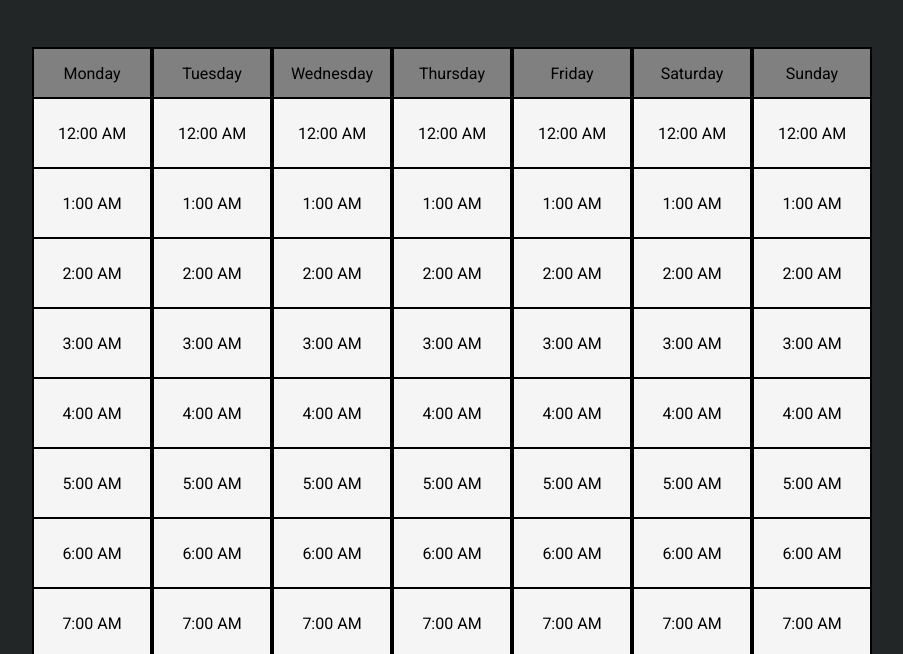
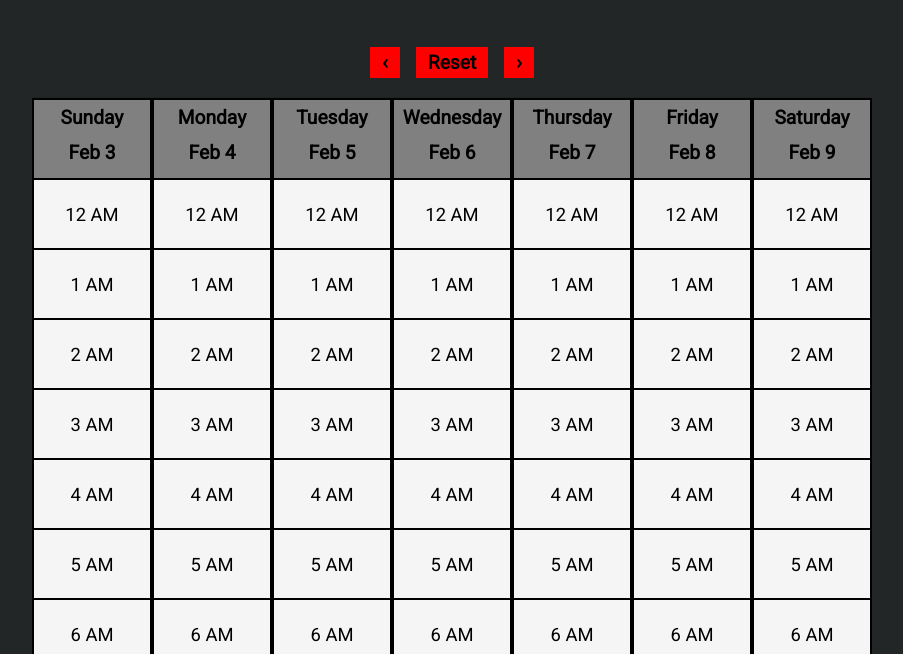
Before and after one commit to nezartarbin/group-schedule, a website: page public/home.html in a window 1280 px wide. Shown: the part 141-795 px from the top of the page, without its empty margins (188-1091 px from the left). Drawn offline with nearby package versions, Linux system fonts and the light colour scheme.

Commit message:
added ability to change selected week

```diff
--- a/public/css/main.css
+++ b/public/css/main.css
@@ -2,6 +2,7 @@ body {
     background-color: #222627;
     color: white;
     font-family: "Roboto";
+    text-align: center;
 }
 
 h1 {
@@ -10,11 +11,12 @@ h1 {
 }
 
 #schedule-div {
-    margin: 50px auto 0px auto;
+    margin: 20px auto 0px auto;
     display: grid;
     grid-template-columns: repeat(7,120px);
-    grid-template-rows: 50px repeat(24,70px);
+    grid-template-rows: 80px repeat(24,70px);
     justify-content: center;
+    grid-auto-flow: column;
 }
 
 .schedule-cell {
@@ -24,6 +26,7 @@ h1 {
     color: black;
     line-height: 70px;
     text-align: center;
+    font-size: 1.15rem;
 }
 
 .schedule-cell:hover {
@@ -36,20 +39,23 @@ h1 {
     height: 70px;
     color: black;
     line-height: 70px;
+    font-size: 1.15rem;
     text-align: center;
 }
 
-.schedule-day {
+.schedule-label {
     background-color: gray;
     border: 2px solid black;
-    height: 50px;
+    height: 80px;
     color: black;
-    line-height: 50px;
+    line-height: 35px;
     text-align: center;
+    font-size: 1.2rem;
+    font-weight: 750;
 }
 
 #submit-time {
-    margin: 100px auto 70px auto;
+    margin: 30px auto;
     background: red;
     display: block;
     width: 150px;
@@ -61,3 +67,27 @@ h1 {
     color: #ffffff;
     text-shadow: 3px 2px 1px #000;
 }
+
+#formone {
+    width: 500px;
+    margin: 100px auto 70px auto;
+}
+
+#time {
+    text-align: center;
+}
+
+#buttons {
+    display: inline-block;
+}
+
+.time {
+    background: red;
+    border-radius: 0px;
+    font-size: 1.2rem;
+    font-weight: 600;
+    font-family: "Roboto";
+    border: none;
+    margin: 20px 6px 0 6px;
+    padding: 4px 12px;
+}
--- a/public/home.html
+++ b/public/home.html
@@ -30,22 +30,38 @@
                 array named "availability"*/
                 clickedDivs.forEach((clickedDiv) => {
                     availability.push(clickedDiv.timeValue);
-                })
+                });
+
+                var submission = {
+                    "_id": document.querySelector("#id").value,
+                    "username": document.querySelector("#username").value,
+                    "availability": availability
+                };
 
                 //We make a post request using axios. "availability" will be our request body
-                axios.post('/user', availability)
+                axios.post('/user', submission)
                 .then((res) => {
                     console.log(response);
                 }).catch((err) => {
                     console.log(err);
                 })
-            }
+            };
+
+            function timeOffset(days) {
+                scheduleTime = new Date(scheduleTime.getFullYear(), scheduleTime.getMonth(), (scheduleTime.getDate() + days));
+            };
          </script>
     </head>
 
     <body>
         <h1> Group Schedule </h1>
         <!--schedule-div is a grid container, or wrapper-->
+        <p id="time"></p>
+        <div id="buttons">
+            <button class="time" onclick="timeOffset(-7); scheduleGenerate();" >&#8249;</button>
+            <button class ="time" onclick="scheduleTime = currentTime; scheduleGenerate();">Reset</button>
+            <button class="time" onclick="timeOffset(7); scheduleGenerate();">&#8250;</button>
+        </div>
         <div id="schedule-div">
             <!--We need to create a grid (table) of time slots.
             we could make every div individually, but this is not
@@ -56,71 +72,38 @@
             Each slot needs to have the hour of the day written on it.-->
 
             <script>
-                /* var hour will store a placeholder for the hour number
-                which will be written on each div. When we move down a row,
-                "hour" needs to change accordingly */
-                var hour = 11
+                const currentTime = new Date();
+                var scheduleTime = currentTime;
 
-                //an Array of weekdays. We will use it later.
-                var weekDay = ["Monday", "Tuesday", "Wednesday", "Thursday", "Friday", "Saturday", "Sunday"];
+                const dayName = ["Sunday", "Monday", "Tuesday", "Wednesday", "Thursday", "Friday", "Saturday"];
+                const monthNames = ["Jan", "Feb", "Mar", "Apr", "May", "Jun", "Jul","Aug", "Sep", "Oct", "Nov", "Dec"];
 
-                /* We make our divs here. With one for loop, we will make all.
-                7 columns (for each day of the weak), 25 rows (1 for days and
-                24 for each hour) totalling 175 divs.*/
-                for (i=0; i < 175; i++) {
-                    //We create the div element. We did not write it in the document yet.
-                    var childDiv = document.createElement("div");
+                function scheduleGenerate() {
+                    document.querySelector("#schedule-div").innerHTML=null;
+                    for (weekday=0; weekday < 7; weekday++) {
+                        var labelDiv = document.createElement("div");
+                        labelDiv.className = "schedule-label";
 
-                    /*By default, a time slot should have a click state of false.
-                    What's a clickstate? it is a property that will store information
-                    on whether the slot has been clicked (is active) or not. If it has
-                    not been clicked yet, it should be false, because user has not
-                    selected it yet */
-                    childDiv.clickstate = false;
+                        let monthDate = scheduleTime.getDate() + (weekday - scheduleTime.getDay());
+                        labelDiv.time = new Date(scheduleTime.getFullYear(), scheduleTime.getMonth(), monthDate);
 
-                    //Each hour is either AM or PM
-                    /*each hour will be written 7 times before being clicked
-                    every 7 i's, hour increases by one. If it ever surpasses 12,
-                    then we crossed AM and started PM; afternoon*/
-                    if (i/7 < 13) {
-                        halfDay = "AM";
+                        labelDiv.innerHTML = dayName[weekday] + "<br>" + monthNames[labelDiv.time.getMonth()] + " " + labelDiv.time.getDate();
+                        document.querySelector("#schedule-div").appendChild(labelDiv);
+
+                        for (hour=0; hour < 24; hour++) {
+                            var childDiv = document.createElement("div");
+                            childDiv.clickstate = false;
+
+                            childDiv.time = new Date(scheduleTime.getFullYear(), scheduleTime.getMonth(), monthDate, hour);
+                            childDiv.className = "schedule-cell";
+                            childDiv.textContent = childDiv.time.toLocaleString('en-US', { hour: 'numeric', hour12: true });
+
+                            document.querySelector("#schedule-div").appendChild(childDiv);
+
+
+                        }
                     }
-                    else {
-                        halfDay = "PM";
-                    };
-
-                    //first 7 divs reserved for day of the week labels; first row.
-                    if(i < 7) {
-                        childDiv.className = "schedule-day";
-                        childDiv.textContent = weekDay[i];
-                    }
-
-                    //Remaining divs are time slots
-                    else {
-                        //Every time i has increased 7 times, we increase hour by 1
-                        if ((i%7) == 0) {hour++};
-                        //assign correct unclicked (neutral) class to the time slot
-                        childDiv.className = "schedule-cell";
-                        //we fill the slot with its hour. if it is 3, it'll say 3:00 PM
-                        childDiv.textContent = hour + ":00 " + halfDay;
-                        //store useful information in timeValue property
-                        //this info will be sent to our API using a post request
-                        childDiv.timeValue = {
-                            "hour": hour,
-                            "mid": halfDay,
-                            "day": weekDay[i%7]
-                        };
-                        //Once "hour" reaches 12 and completes a full row, it is reset to 0
-                        //This is only if we don't want a 24-hour system instead of AM/PM
-                        if (hour > 11 && (i%7) == 6) {hour = 0};
-                    }
-                    //Now that we have our div, we write in the document
-                    //We select the wrapper div we want to put it in, and insert (appendChild).
-                    document.querySelector("#schedule-div").appendChild(childDiv);
-                }
-
-                //with all our created divs ready, we select all of them and store them in "cells"
-                var cells = document.querySelectorAll(".schedule-cell");
+                    var cells = document.querySelectorAll(".schedule-cell");
 
                 /* we need to add an "onclick" event. It will change the color of the slot
                 when clicked, and remember that it was clicked by storing it in clickstate.
@@ -140,12 +123,15 @@
                         else {div.className = "schedule-cell"};
                     };
                 });
-                //delete dummy variables to clear memory.
-                delete hour;
-                delete weekDay;
+                }
+                scheduleGenerate();
             </script>
         </div>
         <!--submit button. When clicked, it will call function "poststuff() which is defined in head-->
-        <button id="submit-time" onclick="poststuff()">Submit</button>
+        <div id="formone">
+            username: <input type="text" id="username">
+            ID: <input type="text" id="id">
+            <button id="submit-time" onclick="poststuff()">Submit</button>
+        </div>
     </body>
 </html>
```
Also changed, not shown: index.js (+12 -0 lines), 1 other file.
